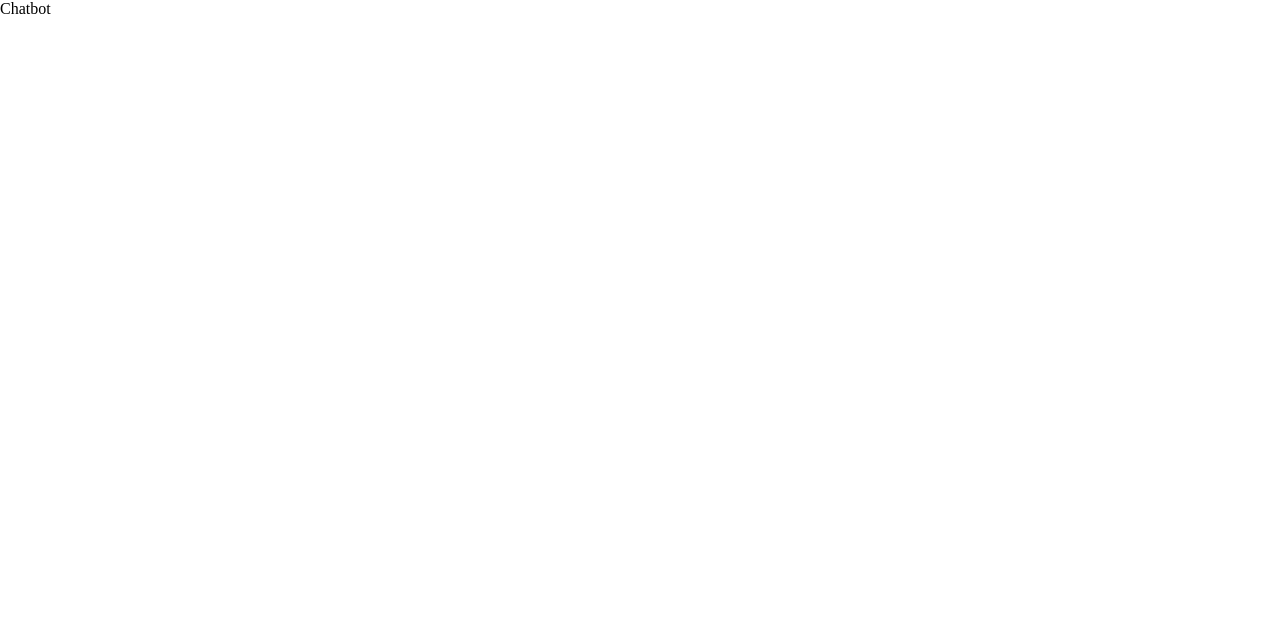
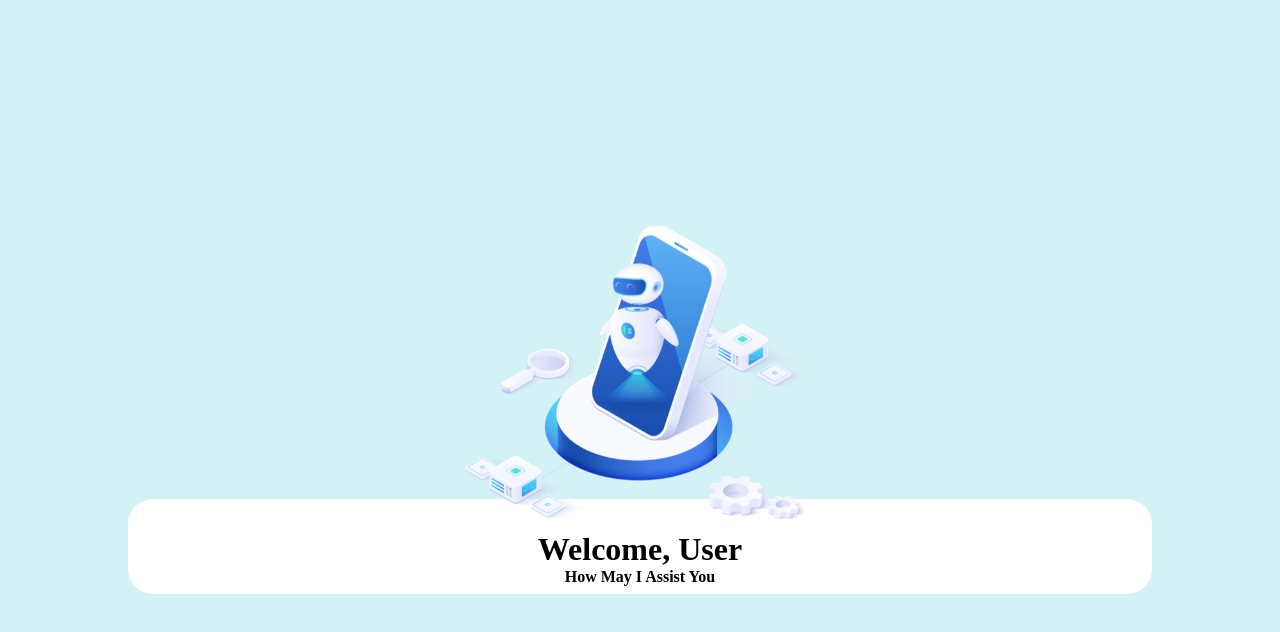
Before and after one commit to Zapperdax/Sentiment, a React (Create React App) app: page /chatbot in a window 1280 px wide. Shown: the top 632 px of the page. Built offline with nearby package versions, Linux system fonts and the light colour scheme.

Commit message:
ChatbotPage Mage

```diff
--- a/src/components/Chatbot.js
+++ b/src/components/Chatbot.js
@@ -1,7 +1,22 @@
 import React from "react";
 
 const Chatbot = () => {
-  return <div>Chatbot</div>;
+  return (
+    <div className="chatbotPage">
+      <img
+        className="floating chatbotPNG"
+        src="/images/chattybot.png"
+        alt="chatbot"
+      />
+      <div className="chatInfoContainer">
+        <div className="chatbotInformation">
+          <h1>Welcome, User</h1>
+          <h4>How May I Assist You</h4>
+        </div>
+      </div>
+      <div></div>
+    </div>
+  );
 };
 
 export default Chatbot;
--- a/src/components/ChatbotLandingPage.js
+++ b/src/components/ChatbotLandingPage.js
@@ -18,11 +18,15 @@ const ChatbotLandingPage = () => {
               Get Started
             </Button>
           </div>
-          <p>Your Personal Mood Companion</p>
-          <p className="chatleftparagraph">Insert Links</p>
-          <p className="chatleftparagraph">Insert Links</p>
-          <p className="chatleftparagraph">Insert Links</p>
-          <p className="chatleftparagraph">Insert Links</p>
+          <p style={{ marginBottom: "0.5rem" }}>Your Personal Mood Companion</p>
+          <div className="chatleftparagraphcontainer">
+            <p className="chatleftparagraph">Insert Links</p>
+            <p className="chatleftparagraph">Insert Links</p>
+          </div>
+          <div className="chatleftparagraphcontainer">
+            <p className="chatleftparagraph">Insert Links</p>
+            <p className="chatleftparagraph">Insert Links</p>
+          </div>
         </div>
         <div className="phoneOnlyDoodle">
           <img
--- a/src/styles.css
+++ b/src/styles.css
@@ -71,8 +71,9 @@ canvas{
     background-color: #d3f2f5;
     box-sizing: border-box;
     display: flex;
-    justify-content: center;
-    align-items: center;
+    justify-content: center !important;
+    align-items: center !important;
+    flex-direction: column;
 }
 
 .infoContainer{
@@ -80,6 +81,17 @@ canvas{
     background-color: white;
     border-radius: 25px 25px 25px 25px;
     padding: 2rem 2rem 0.5rem 2rem;
+    align-items: center;
+}
+.chatInfoContainer{
+    background-color: white;
+    border-radius: 25px 25px 25px 25px;
+    padding: 2rem 2rem 0.5rem 2rem;
+    align-items: center;
+    justify-content: center;
+}
+.chatbotInformation{
+    text-align: center;
 }
 .chatButtonContainer> Button{
     margin: 1rem 1rem 1rem 0;
@@ -90,6 +102,20 @@ canvas{
 .chatbotdoodle{
     width: 15rem;
 }
+.chatleftparagraphcontainer{
+    display: flex;
+}
+.chatleftparagraph{
+    margin-right: 1rem;
+}
+
+.chatbotPNG{
+    width: 200px;
+    position: relative;
+    top: 1rem;
+}
+
+
 @media screen and (max-width: 799px){
     .leftSide{
         display: none;
@@ -118,7 +144,6 @@ canvas{
     .webChatbotDoodle{
         width: 30rem;
     }
-
     .chatLeftSide h1{
         font-size: 3rem;
     }
@@ -127,10 +152,16 @@ canvas{
     }
     .chatleftparagraph{
         font-size: 1.3rem !important;
+        margin-right: 1rem;
     }
-
     .chatButtonContainer> Button{
         padding: 1rem 1.8rem;
         font-size: 1.1rem;
     }
+    .chatInfoContainer{
+        width: 75%;
+    }
+    .chatbotPNG{
+        width: 350px;
+    }
 }
```
Also changed, not shown: public/images/chatbotImage.png (added), public/images/chattybot.png (added).
